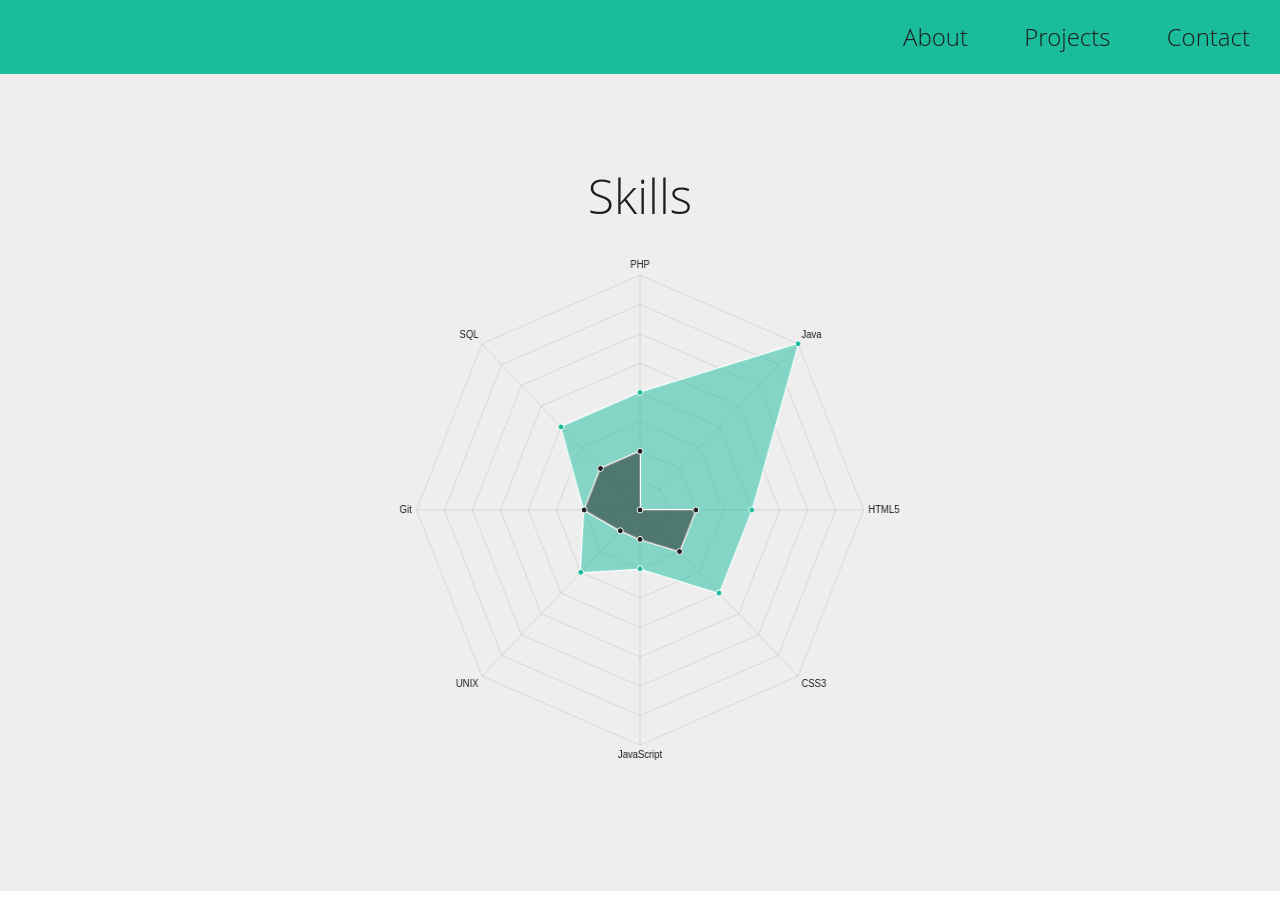
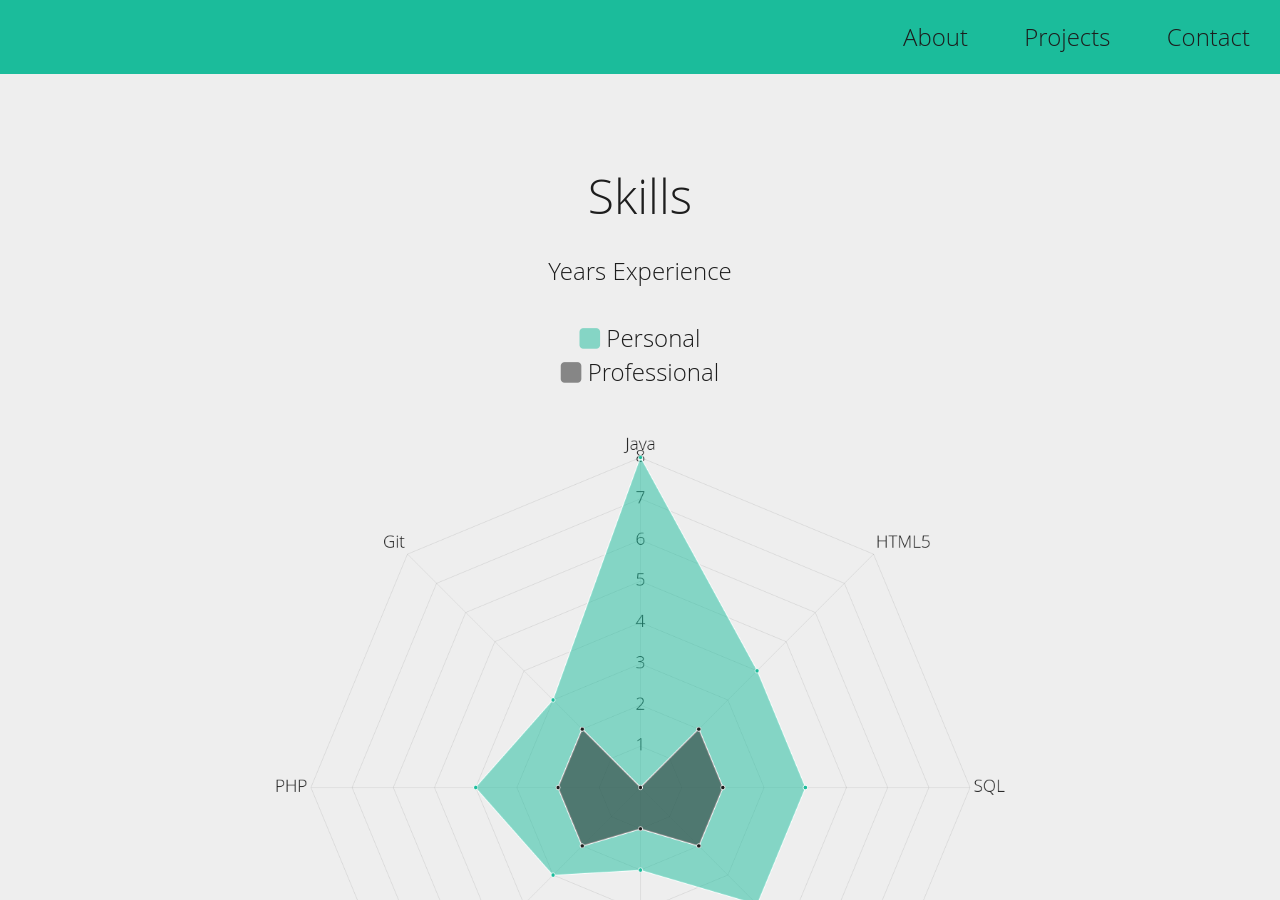
Before and after one commit to zackurben/zackurben.github.io, a Jekyll site: the page built from index.html, in a window 1280 px wide and 900 px high, scrolled down 1424 px. Built offline with Jekyll 4.4.1, drawn with Linux system fonts in a browser that asks for light colours; some of the changed lines change nothing that is shown.

Commit message:
Fixing the skill chart to remove clipped text. Fixed scrolling isues in FireFox.

```diff
--- a/_sass/_base.scss
+++ b/_sass/_base.scss
@@ -339,9 +339,10 @@ nav {
 }
 
 #skill-chart {
-  width: 100%;
-  max-width: 100%;
-  height: auto;
+  width: 75% !important;
+  max-width: 75% !important;
+  height: 75% !important;
+  max-height: 75% !important;
 }
 
 // Alignment stuff.
--- a/index.html
+++ b/index.html
@@ -24,6 +24,8 @@ layout: default
     </div>
     <div class="row">
         <div class="col-12 center">
+            Years Experience<br><br>
+            <div id="skill-legend"></div><br>
             <canvas id="skill-chart" width="auto" height="auto"></canvas>
         </div>
     </div>
--- a/js/main.js
+++ b/js/main.js
@@ -1,28 +1,12 @@
-window.onload = function() {
-    // Scroll to the about section on button click.
-    $('.scroll, #about-nav').click(function() {
-        $('body').animate({scrollTop: $('#about').offset().top}, 'slow');
-    });
+// Chart reference.
+var c = {};
 
-    // Scroll to the projects section on button click.
-    $('#projects-nav').click(function() {
-        $('body').animate({scrollTop: $('#projects').offset().top}, 'slow');
-    });
+// 2D canvas context.
+var ctx = document.getElementById("skill-chart").getContext("2d");
 
-    // Scroll to the contacts section on button click.
-    $('#contact-nav').click(function() {
-        $('body').animate({scrollTop: $('#contact').offset().top}, 'slow');
-    });
-
-    // Scroll to the top of the page on reverse button click.
-    $('footer div.scroll-reverse').click(function() {
-        $('body').animate({ scrollTop: 0 }, 'slow');
-    });
-
-    // Add out chart.js skill graph.
-    var ctx = document.getElementById("skill-chart").getContext("2d");
+// Skills data.
 var data = {
-        labels: ['PHP', 'Java', 'HTML5', 'CSS3', 'JavaScript', 'UNIX', 'Git', 'SQL'],
+    labels: ['Java', 'HTML5', 'SQL', 'CSS3', 'JavaScript', 'UNIX', 'PHP', 'Git'],
     datasets: [
         {
             label: "Personal",
@@ -32,7 +16,7 @@ window.onload = function() {
             pointStrokeColor: "#fff",
             pointHighlightFill: "#fff",
             pointHighlightStroke: "rgba(220,220,220,1)",
-                data: [4, 8, 4, 4, 2, 3, 2, 4]
+            data: [8, 4, 4, 4, 2, 3, 4, 3]
         },
         {
             label: "Professional",
@@ -42,70 +26,94 @@ window.onload = function() {
             pointStrokeColor: "#fff",
             pointHighlightFill: "#fff",
             pointHighlightStroke: "rgba(151,187,205,1)",
-                data: [2, 0, 2, 2, 1, 1, 2, 2]
+            data: [0, 2, 2, 2, 1, 2, 2, 2]
         }
     ]
 };
+
+// Current chart specifics.
+var personal = {
+    color: '#1d1d1d',
+    font: 'Open Sans, sans-serif',
+    size: parseInt($('html, body').css('font-size').split('p')[0]) || 24,
+    style: '300'
+};
+
+// Override base Chartjs options.
 var options = {
-        //Boolean - Whether to show lines for each scale point
-        scaleShowLine : true,
+    responsive: true,
+    maintainAspectRatio: true,
 
-        //Boolean - Whether we show the angle lines out of the radar
-        angleShowLineOut : true,
+    pointLabelFontColor : personal.color,
+    pointLabelFontFamily : personal.font,
+    pointLabelFontSize : personal.size,
+    pointLabelFontStyle : personal.style,
 
-        //Boolean - Whether to show labels on the scale
-        scaleShowLabels : false,
+    scaleFontColor: personal.color,
+    scaleFontFamily: personal.font,
+    scaleFontSize: personal.size,
+    scaleFontStyle: personal.style,
 
-        // Boolean - Whether the scale should begin at zero
-        scaleBeginAtZero : true,
+    tooltipFontColor: '#fff',
+    tooltipFontFamily: personal.font,
+    tooltipFontSize: personal.size,
+    tooltipFontStyle: personal.style,
 
-        //String - Colour of the angle line
-        angleLineColor : "rgba(0,0,0,.1)",
+    tooltipTitleFontColor: '#fff',
+    tooltipTitleFontFamily: personal.font,
+    tooltipTitleFontSize: personal.size,
+    tooltipTitleFontStyle: '400',
 
-        //Number - Pixel width of the angle line
-        angleLineWidth : 1,
-
-        //String - Point label font declaration
-        pointLabelFontFamily : "'Arial'",
-
-        //String - Point label font weight
-        pointLabelFontStyle : "thin",
-
-        //Number - Point label font size in pixels
-        pointLabelFontSize : 16,
-
-        //String - Point label font colour
-        pointLabelFontColor : "#1d1d1d",
-
-        //Boolean - Whether to show a dot for each point
-        pointDot : true,
-
-        //Number - Radius of each point dot in pixels
-        pointDotRadius : 3,
-
-        //Number - Pixel width of point dot stroke
-        pointDotStrokeWidth : 1,
-
-        //Number - amount extra to add to the radius to cater for hit detection outside the drawn point
-        pointHitDetectionRadius : 20,
-
-        //Boolean - Whether to show a stroke for datasets
-        datasetStroke : true,
-
-        //Number - Pixel width of dataset stroke
-        datasetStrokeWidth : 2,
-
-        //Boolean - Whether to fill the dataset with a colour
-        datasetFill : true,
+    scaleLabel: '<%=value%>',
 
     //String - A legend template
-        legendTemplate : "<ul class=\"<%=name.toLowerCase()%>-legend\"><% for (var i=0; i<datasets.length; i++){%><li><span style=\"background-color:<%=datasets[i].strokeColor%>\"></span><%if(datasets[i].label){%><%=datasets[i].label%><%}%></li><%}%></ul>",
+    legendTemplate: '<% for (var i=0; i<datasets.length; i++){%><i class="fa fa-square" style=\'color:<%=datasets[i].fillColor%>\'></i>&nbsp;<%if(datasets[i].label){%><%=datasets[i].label%><br><%}%><%}%>',
 
     //String - Custom text to the tooltip
-        multiTooltipTemplate: "<%= datasetLabel %> - <%= value %> years."
+    multiTooltipTemplate: '<%= datasetLabel %> - <%= value %> years.'
 };
 
-    Chart.defaults.global.responsive = true;
-    Chart.defaults.global.maintainAspectRatio = true;
-    new Chart(ctx).Radar(data, options);
+var chart = function() {
+    var c = {};
+    personal.size = parseInt($('html, body').css('font-size').split('p')[0]);
+    ctx.canvas.width = 512;
+    ctx.canvas.height = 512;
+
+    c = new Chart(ctx).Radar(data, options);
+    c.scale.fontSize = personal.size;
+    c.scale.showLabels = true;
+    c.update();
+
+    $('#skill-legend').html(c.generateLegend());
+    return c;
 };
+
+// On page load, register scroll events and create out Chart.
+window.onload = function() {
+    // Scroll to the about section on button click.
+    $('.scroll, #about-nav').click(function() {
+        $('html, body').animate({scrollTop: $('#about').offset().top}, 'slow');
+    });
+
+    // Scroll to the projects section on button click.
+    $('#projects-nav').click(function() {
+        $('html, body').animate({scrollTop: $('#projects').offset().top}, 'slow');
+    });
+
+    // Scroll to the contacts section on button click.
+    $('#contact-nav').click(function() {
+        $('html, body').animate({scrollTop: $('#contact').offset().top}, 'slow');
+    });
+
+    // Scroll to the top of the page on reverse button click.
+    $('footer div.scroll-reverse').click(function() {
+        $('html, body').animate({scrollTop: 0}, 'slow');
+    });
+
+    c = chart();
+};
+
+// Add a resize event listener to remake the chart with responsive font-sizes.
+window.addEventListener('resize', function(){
+    c = chart();
+});
```
Lines whose indentation alone changed are shown as unchanged.
